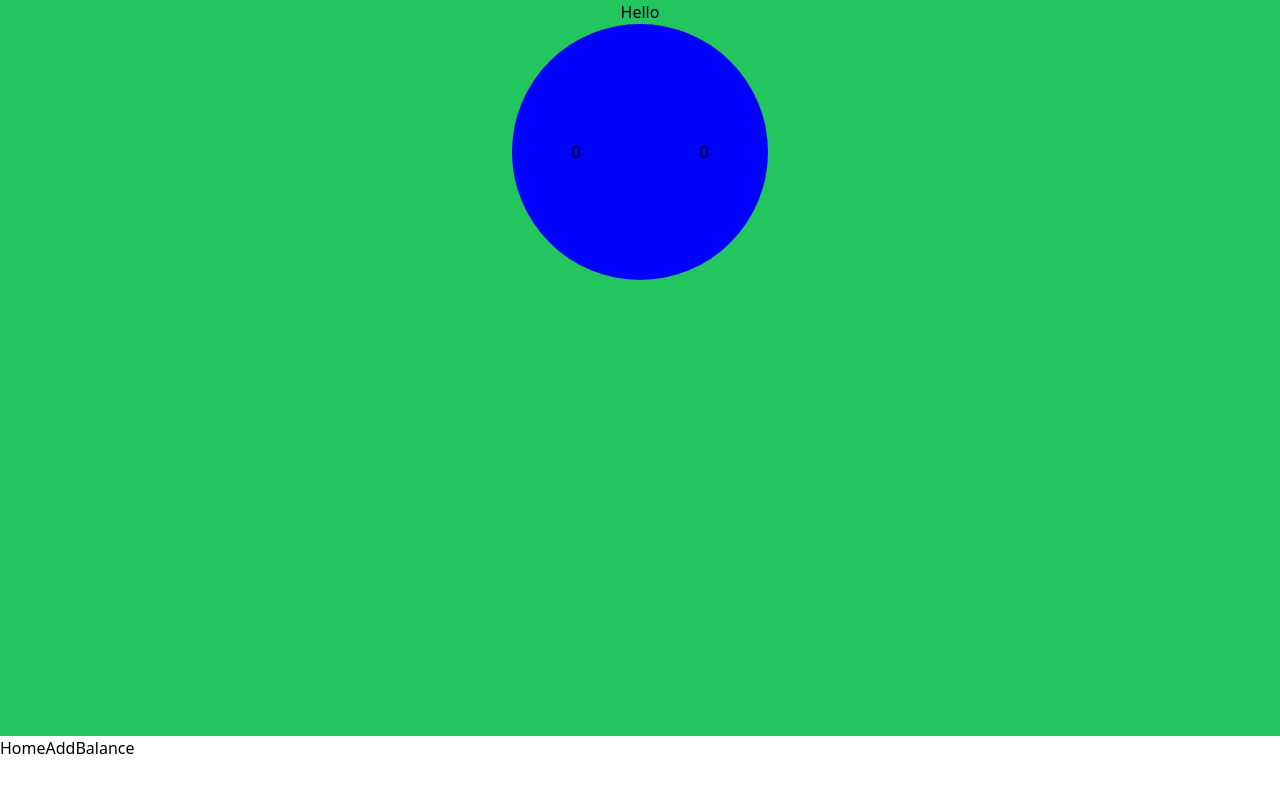
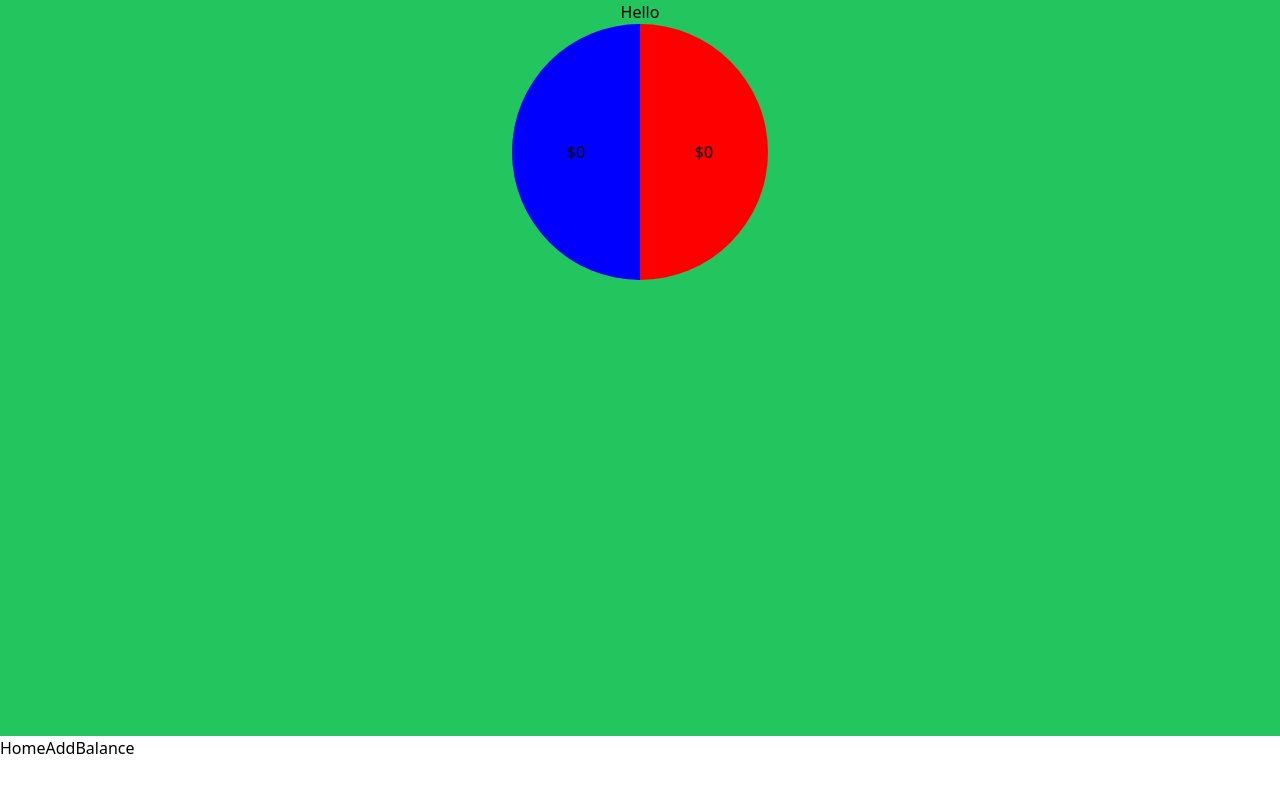
Before and after one commit to AlexanderHeffernan/CoupleExpenseBalancer, a Vue app in the folder app/frontend/: page / in a window 1280 px wide. Shown: the top 792 px of the page. Built offline with nearby package versions, Linux system fonts and the light colour scheme.

Commit message:
Commenting and tidying up project before styling overhaul

```diff
--- a/app/frontend/src/App.vue
+++ b/app/frontend/src/App.vue
@@ -5,16 +5,16 @@ import AddPage from './pages/AddPage.vue';
 import BalancePage from './pages/BalancePage.vue';
 import { transactions, getUserDeficit, getBalance, handleAddTransaction, handleBalanceConfirmed } from './utils/transactions.js';
 
+// Handle page navigation
 let currentPage = ref('home');
+function changePage(page) { currentPage.value = page; }
 
-function changePage(page) {
-    currentPage.value = page;
-}
-
+// Load transactions from local storage
 onMounted(() => {
     transactions.value = JSON.parse(localStorage.getItem('transactions')) || [];
 });
 
+// Save transactions to local storage
 watch(transactions, newVal => {
     localStorage.setItem('transactions', JSON.stringify(newVal));
 }, { deep: true });
@@ -26,7 +26,7 @@ watch(transactions, newVal => {
     <div class="w-screen h-screen bg-red-500">
         <!-- Current page view-->
         <div class="w-full h-[calc(100%-64px)] bg-green-500">
-            <HomePage v-if="currentPage == 'home'" :u1expense="getUserDeficit(1)" :u2expense="getUserDeficit(2)" />
+            <HomePage v-if="currentPage == 'home'" :u1deficit="getUserDeficit(1)" :u2deficit="getUserDeficit(2)" />
             <AddPage v-if="currentPage == 'add'" @addTransaction="handleAddTransaction" />
             <BalancePage v-if="currentPage == 'balance'" :balanceData="getBalance()" @balanceConfirmed="handleBalanceConfirmed" />
         </div>
--- a/app/frontend/src/pages/HomePage.vue
+++ b/app/frontend/src/pages/HomePage.vue
@@ -1,15 +1,18 @@
 <script setup>
 import { defineProps } from 'vue';
 
-const props = defineProps(['u1expense', 'u2expense']);
+const props = defineProps(['u1deficit', 'u2deficit']);
 
-function getAngle(user) {
-  const totalExpense = props.u1expense + props.u2expense;
-
-  // If both expenses are zero, return 0 degrees
-  if (totalExpense === 0) { return 0; }
-
-  return user === 1 ? props.u1expense / totalExpense * 360 : props.u2expense / totalExpense * 360;
+/**
+ * Calculate the angle of the conic gradient based on the user deficits
+ * @param {number} user_id
+ */
+function getAngle(user_id) {
+  const totalDeficit = props.u1deficit + props.u2deficit;
+  // If both expenses are zero, return 180 degrees (perfect split)
+  return totalDeficit === 0 ? 180 : user_id === 1
+      ? (props.u1deficit / totalDeficit) * 360
+      : (props.u2deficit / totalDeficit) * 360;
 }
 
 </script>
@@ -18,8 +21,8 @@ function getAngle(user) {
     <div class="w-full h-full flex flex-col items-center">
       <p>Hello</p>
       <div class="w-64 h-64 rounded-full flex justify-center items-center" :style="{ backgroundImage: `conic-gradient(red ${getAngle(1)}deg, blue 0deg)` }">
-        <p class="w-1/2 text-center">{{ u2expense }}</p>
-        <p class="w-1/2 text-center">{{ u1expense }}</p>
+        <p class="w-1/2 text-center">${{ u2deficit }}</p>
+        <p class="w-1/2 text-center">${{ u1deficit }}</p>
       </div>
     </div>
 </template>
--- a/app/frontend/src/utils/transactions.js
+++ b/app/frontend/src/utils/transactions.js
@@ -55,4 +55,5 @@ export function handleBalanceConfirmed() {
     // Add two transactions to balance the situation
     handleAddTransaction({ description: 'Balance', user_id: user_id, expense: true, amount: amount, balance: true });
     handleAddTransaction({ description: 'Balance', user_id: user_id == 1 ? 2 : 1, expense: false, amount: amount, balance: true });
+    transactions.value = [];
 }
```
